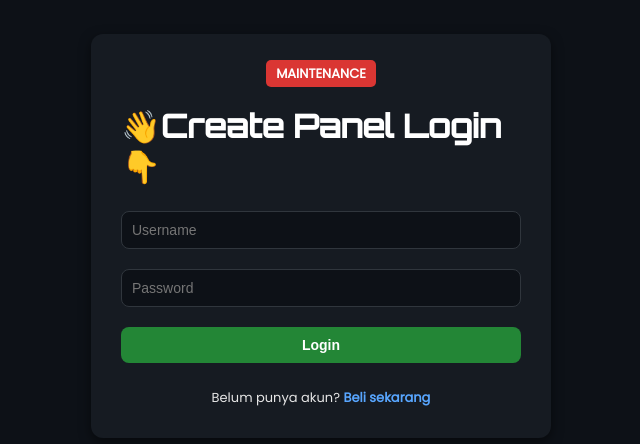
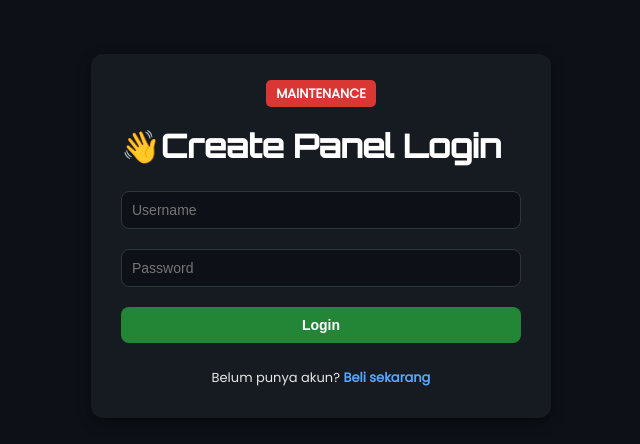
Before and after one commit to alluffyofficialshop/Webbug, a plain HTML site: page index.html in a window 1280 px wide. Shown: the part 164-608 px from the top of the page, without its empty margins (319-959 px from the left). Drawn offline with Linux system fonts and the light colour scheme; no server answers.

Commit message:
Update index.html

```diff
--- a/index.html
+++ b/index.html
@@ -145,7 +145,7 @@ button:hover { background: #2ea043; }
 <!-- LOGIN PANEL -->
 <div class="card" id="loginDiv">
   <div class="server-status" id="serverStatus">Checking server...</div>
-  <h1>👋Create Panel Login👇</h1>
+  <h1>👋Create Panel Login</h1>
   <input type="text" id="username" placeholder="Username">
   <input type="password" id="password" placeholder="Password">
   <button id="loginBtn">Login</button>
```
